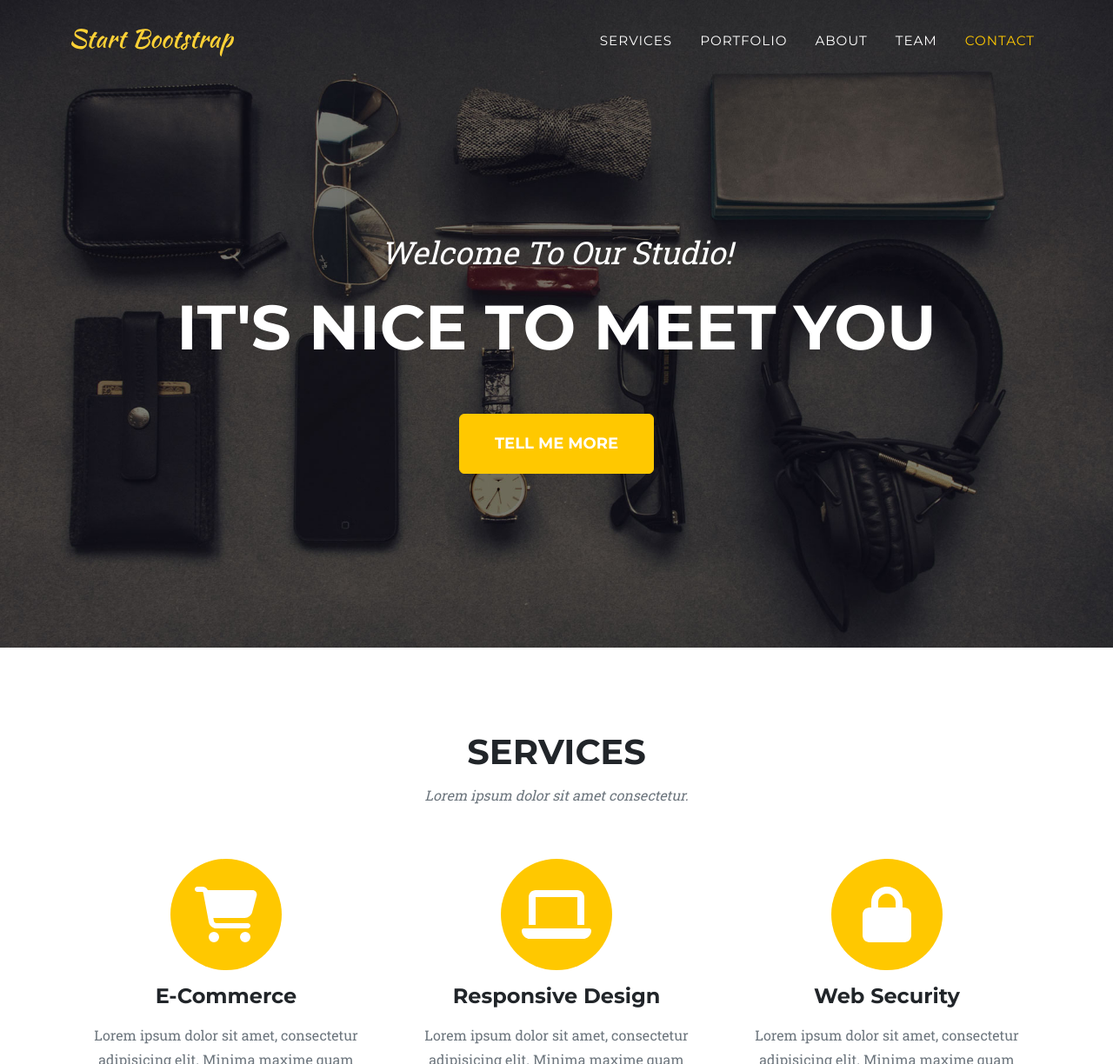
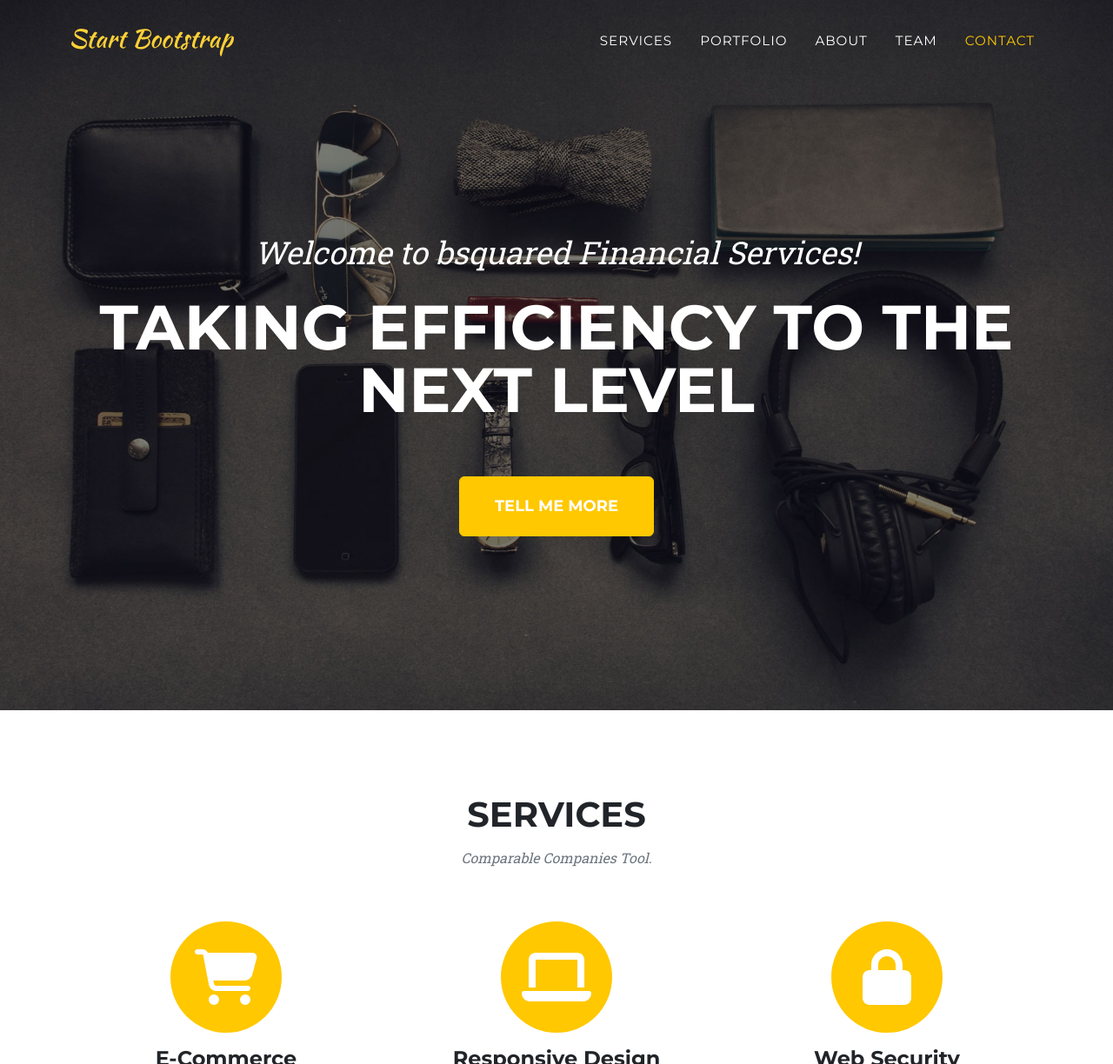
Before and after one commit to bsquaredgroup/finance, a plain HTML site: page index.html in a window 1280 px wide. Shown: the top 1224 px of the page at 87% size. Drawn offline with nearby package versions, Linux system fonts and the light colour scheme.

Commit message:
Update index.html

```diff
--- a/index.html
+++ b/index.html
@@ -39,8 +39,8 @@
         <!-- Masthead-->
         <header class="masthead">
             <div class="container">
-                <div class="masthead-subheading">Welcome To Our Studio!</div>
-                <div class="masthead-heading text-uppercase">It's Nice To Meet You</div>
+                <div class="masthead-subheading">Welcome to bsquared Financial Services!</div>
+                <div class="masthead-heading text-uppercase">Taking efficiency to the next level</div>
                 <a class="btn btn-primary btn-xl text-uppercase" href="#services">Tell Me More</a>
             </div>
         </header>
@@ -49,7 +49,7 @@
             <div class="container">
                 <div class="text-center">
                     <h2 class="section-heading text-uppercase">Services</h2>
-                    <h3 class="section-subheading text-muted">Lorem ipsum dolor sit amet consectetur.</h3>
+                    <h3 class="section-subheading text-muted">Comparable Companies Tool.</h3>
                 </div>
                 <div class="row text-center">
                     <div class="col-md-4">
```
